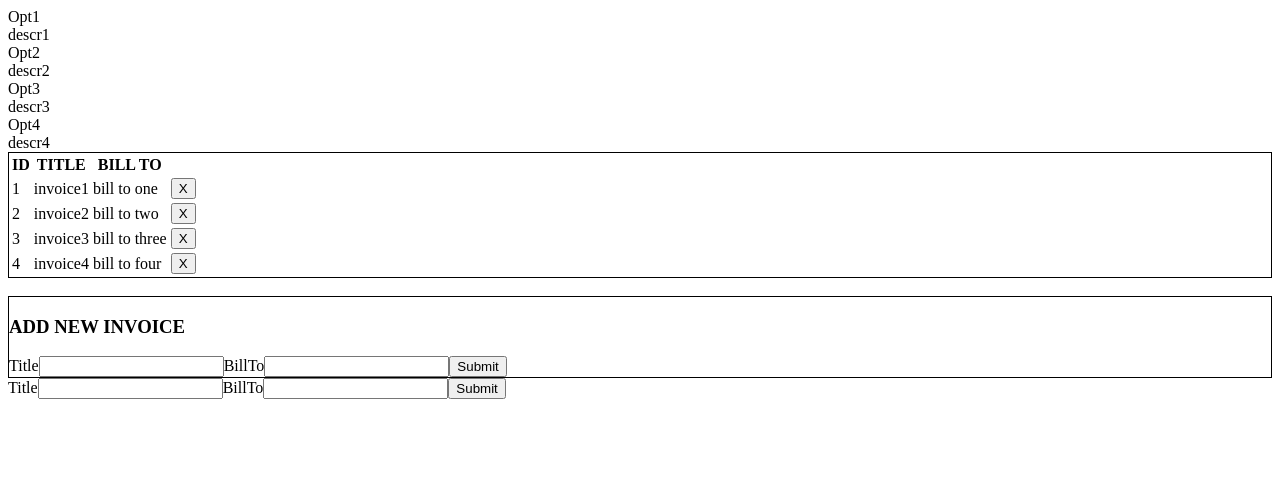
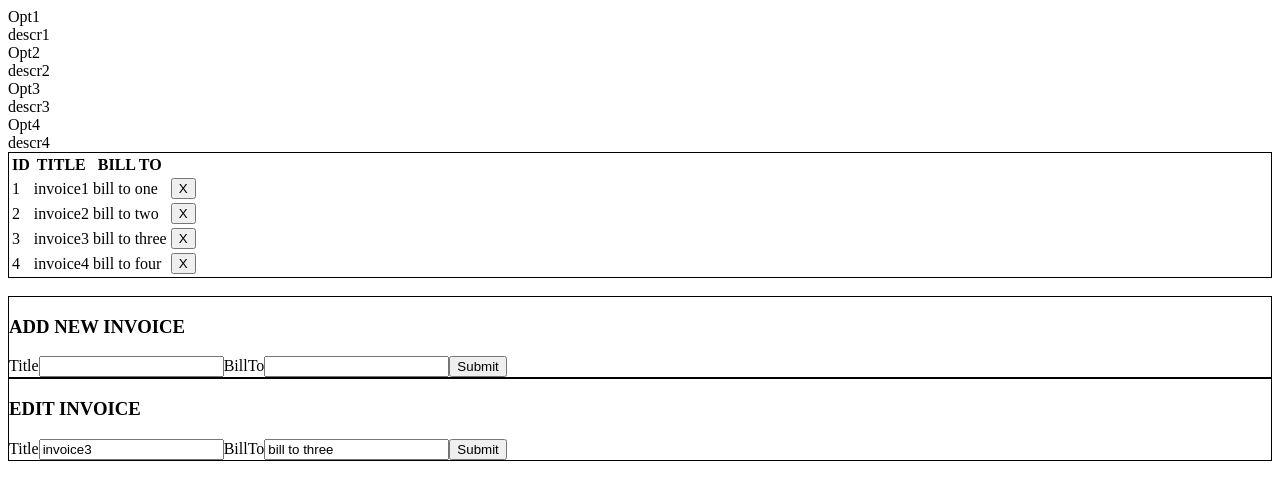
Before and after one commit to polon59/JS-PDF-Invoices-generator, a React (Create React App) app in the folder public/application/: page / in a window 1280 px wide. Shown: the top 500 px of the page. Built offline with nearby package versions, Linux system fonts and the light colour scheme.

Commit message:
Implement function 'handleChange' in 'EditInvoice' component

```diff
--- a/public/application/src/EditInvoice.js
+++ b/public/application/src/EditInvoice.js
@@ -2,28 +2,45 @@ import React, { Component } from 'react';
 
 class EditInvoice extends Component{
     state = {
-        title: null,
-        billTo: null
+        title: this.props.invoiceToEdit.title,
+        billTo: this.props.invoiceToEdit.billTo
     }
 
     handleSubmit = (e) =>{
         e.preventDefault();
-        this.props.addInvoice(this.state);
+        this.props.updateInvoice(this.state);
     }
 
+    handleChange = (e) => {
+        this.setState({
+            [e.target.id] : e.target.value
+        });
+    }
+
+
     render(){
+        if(this.props.invoiceToEdit === ""){
             return(
-            <div>
+                <div className="bordered">
+                    <h3>No invoice to edit chosen</h3>
+                </div>
+            )
+        }
+        else{
+            return(
+                <div className="bordered">
+                    <h3>EDIT INVOICE</h3>
                     <form onSubmit={this.handleSubmit}>
                         <label htmlFor="title">Title</label>
-                    <input type="text" id="title" onChange={this.handleChange}/>
+                        <input type="text" id="title" value={this.state.title} onChange={this.handleChange}/>
                         <label htmlFor="title">BillTo</label>
-                    <input type="text" id="billTo" onChange={this.handleChange}/>
+                        <input type="text" id="billTo" value={this.state.billTo} onChange={this.handleChange}/>
                         <button>Submit</button>
                     </form>
                 </div>
             )
         }
     }
+}
 
 export default EditInvoice;
```
Lines whose indentation alone changed are shown as unchanged.
